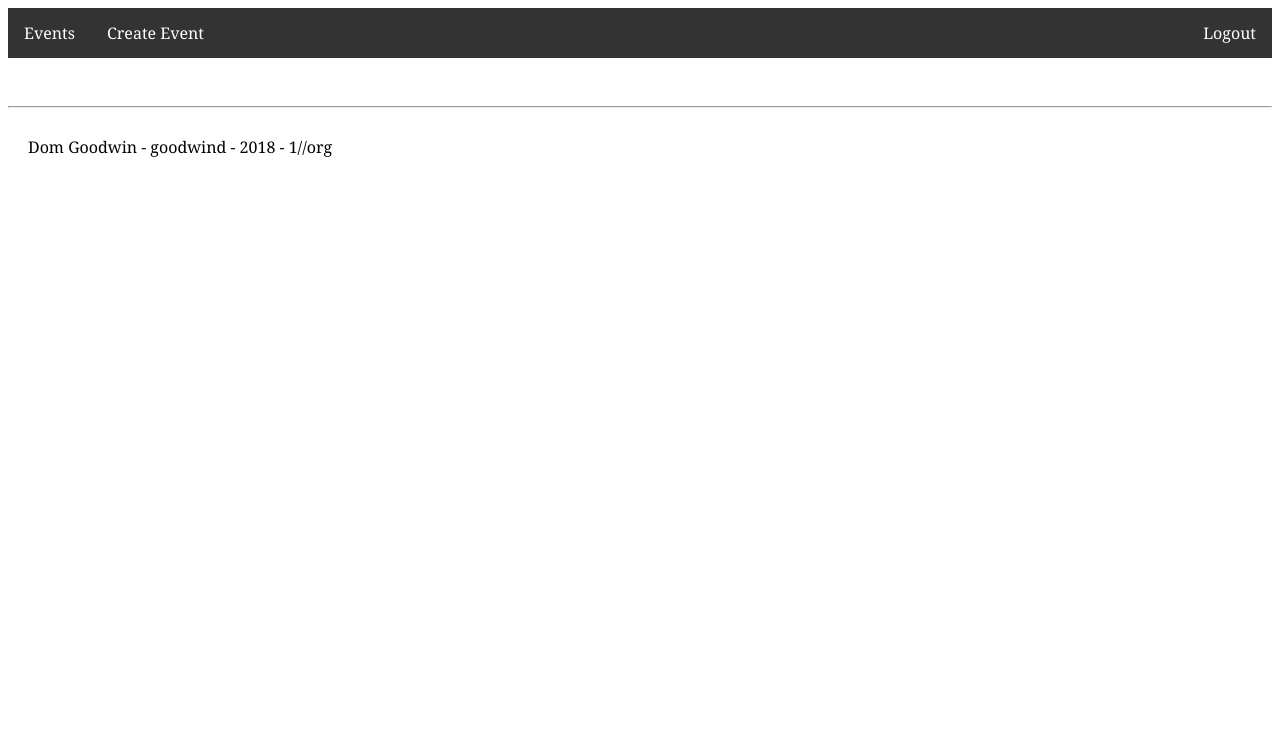
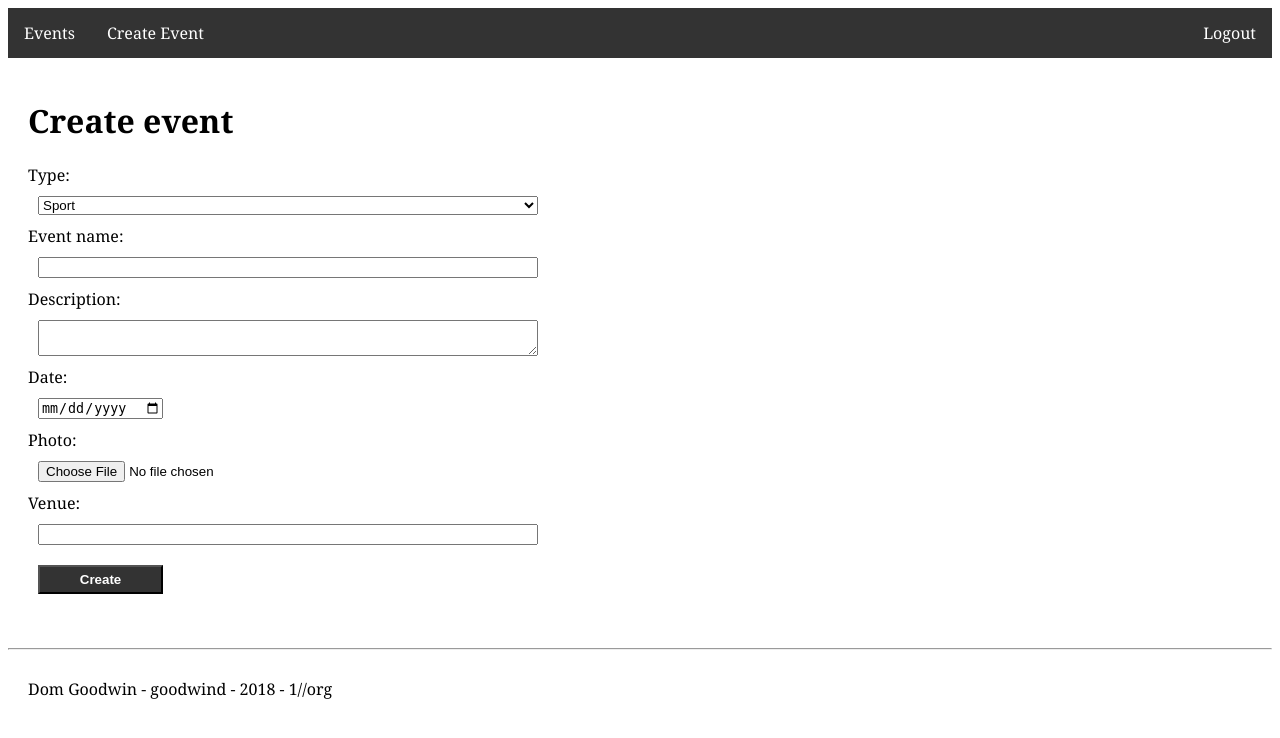
Before and after one commit to domgoodwin/uni, a PHP site: page /create.php in a window 1280 px wide. Shown: the top 738 px of the page. Run offline with PHP 8.4, Linux system fonts and the light colour scheme; the visitor is signed in with stand-in values (Sample User, id 1).

Commit message:
Add org update/create, org filters and picture upload

```diff
--- a/1A/IAT/coursework/sql/setup.sql
+++ b/1A/IAT/coursework/sql/setup.sql
@@ -5,6 +5,8 @@ USE astonevents;
 
 DELETE FROM events
 
+DROP TABLE events
+
 INSERT INTO events (event_type, name, description, date, picture, organiser_id, venue)
 VALUES ("sport", "Football Game", "Let's play a football game", "2018-12-01", "demo.jpeg", 1, "Field 1"),
 ("sport", "Running Game", "Let's play a running", "2018-12-02", "demo.jpeg", 1, "Field 1"),
--- a/1A/IAT/coursework/www/create.php
+++ b/1A/IAT/coursework/www/create.php
@@ -1,9 +1,61 @@
 <?php require('parts/header.php'); ?>
 
-    <?php
-        $newUrl = "http://www.google.com";
-        //header('Location: '.$newUrl);
+<?php
+    if($_SERVER["REQUEST_METHOD"] == "POST"){
+        $type = prune($_POST["type"]);
+        $name = prune($_POST["name"]);
+        $desc = prune($_POST["desc"]);
+        $date = prune($_POST["date"]);
+        $pic = prune(basename($_FILES["picture"]["name"]));
+        $venue = prune($_POST["venue"]);
+        $created = createEvent($type, $name, $desc, $date, $pic, $venue, $_SESSION['user_id']);
+        error_log("created/".$created);
+        if(is_numeric($created)){
+            upload();
+            header('Location: '."event.php?".$created);
+        } else {
+            echo $created;
+        }
+    }
 
-    ?>
+    function upload(){
+        $target = "img/" . basename($_FILES["picture"]["name"]);
+        $ext = strtolower(pathinfo($target, PATHINFO_EXTENSION));
+        if(! ($ext == "png" or $ext == "jpg" or $ext == "jpeg")){
+            return "Invalid file extension";
+        }
+        if (move_uploaded_file($_FILES["picture"]["tmp_name"], $target)) {
+            return true;
+        } else {
+            return "Unknown error occured uploading file";
+        }
+    }
 
+
+?>
+
+<h1>Create event</h1>
+
+<div class="container">
+    <form action="<?php echo htmlspecialchars($_SERVER["PHP_SELF"]);?>" method="post" enctype="multipart/form-data">
+        Type:
+        <select class="filter" name='type' id='type'>
+            <option value='sport'>Sport</option>
+            <option value='culture'>Culture</option>
+            <option value='other'>Other</option>
+        </select>
+        Event name:
+        <input type="text" name="name" id='name'>
+        Description:
+        <textarea name='desc' id='desc'></textarea>
+        Date:
+        <input type="date" name="date" id='date'>
+        Photo:
+        <input type="file" name="picture" id="picture">
+        Venue:
+        <input type="text" name="venue" id="venue">
+
+        <input type="submit" name="create" value="Create">
+    </form>
+</div>
 <?php require('parts/footer.php'); ?>
--- a/1A/IAT/coursework/www/css/main.css
+++ b/1A/IAT/coursework/www/css/main.css
@@ -28,6 +28,24 @@ input.login {
     clear: both;
     margin: 10px;
 }
+
+.container input[type=date] {
+    display: block;
+    clear: both;
+    margin: 10px;
+}
+
+.container input[type=file] {
+    display: block;
+    clear: both;
+    margin: 10px;
+}
+
+.container textarea {
+    width: 100%;
+    clear: both;
+    margin: 10px;
+}
 .container select {
     width: 100%;
     clear: both;
@@ -50,6 +68,15 @@ input.login {
 
 .container input[type=submit]:hover {
     background-color: rgba(54, 161, 42, 0.664);
+}
+
+
+.container input[type=submit]:disabled {
+    cursor: default;
+}
+
+.container input[type=submit]:disabled:hover {
+    background-color: #333;
 }
 
 #email-box {
--- a/1A/IAT/coursework/www/parts/db.php
+++ b/1A/IAT/coursework/www/parts/db.php
@@ -103,15 +103,19 @@ function checkUserExists($username){
 
 // Events
 function getEvents($filterType, $filterDateFrom, $filterDateTo, $filterPopularity, $filterOrganiser){
+    $_POST['cur-filter'] = "Current filters are: ";
     global $db;
-    error_log("dt".$filterDateTo);
-    error_log("df".$filterDateFrom);
+    error_log("dt //".$filterDateTo);
+    error_log("df //".$filterDateFrom);
+    error_log("fil //".$filterType);
+    error_log("org // ".$filterOrganiser);
     $datesGiven = ! (empty($filterDateFrom) and empty($filterDateTo));
     //error_log(isset($filterDateFrom)."/" . isset($filterDateTo)."//" . (trim($filterDateFrom) <> '')."///" . (trim($filterDateTo) <> ''));
     $sqlStatement = "SELECT e.event_id, event_type, name, description, date, organiser_id FROM events e";
     // If any params are set
     $sqlAppend = "";
     if(isset($filterPopularity)) {
+        $_POST['cur-filter'] .= $filterPopularity ? " popularity ascending" : " popularity descending,";
         $sqlStatement = str_replace("FROM", ", COUNT(ei.id) FROM", $sqlStatement);
         $sqlStatement .= " LEFT JOIN event_interest ei ON e.event_id=ei.event_id ";
         $sqlAppend .= "GROUP BY e.event_id ORDER BY IFNULL(COUNT(ei.id),0) ";
@@ -130,13 +134,16 @@ function getEvents($filterType, $filterDateFrom, $filterDateTo, $filterPopularit
         error_log($sqlStatement);
         $sql = $db->prepare($sqlStatement);
         if($datesGiven){
+            $_POST['cur-filter'] .= ", dates filter";
             $sql->bindParam(':dateF', $filterDateFrom, PDO::PARAM_STR, 20);
             $sql->bindParam(':dateT', $filterDateTo, PDO::PARAM_STR, 20);
         }
         if(isset($filterOrganiser)){
+            $_POST['cur-filter'] .= ", only show org events";
             $sql->bindParam(':orgID', $filterOrganiser, PDO::PARAM_INT);
         }
         if($filterType <> "all"){
+            $_POST['cur-filter'] .= ", type filter:" . $filterType;
             $sql->bindParam(':type', $filterType, PDO::PARAM_STR, 20);
         }
         $success = $sql->execute();
@@ -155,7 +162,6 @@ function getEvent($id){
     global $db;
     $sqlStatement = "SELECT event_id, event_type, name, description, date, organiser_id, picture, venue
         FROM events e WHERE e.event_id=:id";
-    $sqlStatement .= $sqlAppend;
     try {
         error_log($sqlStatement);
         $sql = $db->prepare($sqlStatement);
@@ -173,7 +179,92 @@ function getEvent($id){
 }
 
 function registerInterest($id, $userID){
-    return true;
+    global $db;
+    $sqlStatement = "INSERT INTO event_interest (event_id, user_id) VALUES (:eid, :uid)";
+    $sql = $db->prepare($sqlStatement);
+    $sql->bindParam(':eid', $id, PDO::PARAM_INT);
+    $sql->bindParam(':uid', $userID, PDO::PARAM_INT);
+    $success = $sql->execute();
+    if($success){
+        return true;
+    } else {
+       return $sql->fetch();
+    }
+}
+
+function checkIfPrevInterested($id, $userID){
+    global $db;
+    $sqlStatement = "SELECT id FROM event_interest
+        WHERE event_id = :eid AND user_id = :uid";
+    error_log($sqlStatement);
+    try{
+        $sql = $db->prepare($sqlStatement);
+        $sql->bindParam(':eid', $id, PDO::PARAM_INT);
+        $sql->bindParam(':uid', $userID, PDO::PARAM_INT);
+        $success = $sql->execute();
+        if($success){
+            if($sql->rowCount() == 0){
+                return false; // no not prev interested
+            } else {
+                return true; // yes prev interested
+            }
+        } else {
+            return $sql->fetch();
+        }
+    } catch(PDOException $e) {
+        echo "Error: ".$e->getMessage();
+    }
+}
+
+function createEvent($type, $name, $desc, $date, $photo, $venue, $oid){
+    global $db;
+    error_log($type."//".$name."//".$desc."//".$date."//".$photo."//".$venue."//".$oid);
+    $sqlStatement = "INSERT INTO events (event_type, name, description, date, picture, organiser_id, venue)
+        VALUES (:type, :name, :desc, :date, :pic, :oid, :ven)";
+    try{
+        $sql = $db->prepare($sqlStatement);
+        $sql->bindParam(':type', $type, PDO::PARAM_STR, 10);
+        $sql->bindParam(':name', $name, PDO::PARAM_STR, 50);
+        $sql->bindParam(':desc', $desc, PDO::PARAM_STR, 500);
+        $sql->bindParam(':date', $date, PDO::PARAM_STR, 20);
+        $sql->bindParam(':pic', $photo, PDO::PARAM_STR, 30);
+        $sql->bindParam(':ven', $venue, PDO::PARAM_STR, 20);
+        $sql->bindParam(':oid', $oid, PDO::PARAM_INT);
+        $success = $sql->execute();
+        if($success){
+            $id = (int)$db->lastInsertId();
+            return $id;
+        } else {
+           return $sql->fetch();
+        }
+    } catch(PDOException $e){
+        echo "Error: ".$e->getMessage();
+    }
+}
+
+function updateEvent($type, $name, $desc, $date, $venue, $eid){
+    global $db;
+    error_log($type."//".$name."//".$eid);
+    $sqlStatement = "UPDATE events
+        SET event_type = :type, name = :name, description = :desc, date = :date, venue = :ven
+        WHERE event_id = :eid";
+    try{
+        $sql = $db->prepare($sqlStatement);
+        $sql->bindParam(':type', $type, PDO::PARAM_STR, 10);
+        $sql->bindParam(':name', $name, PDO::PARAM_STR, 50);
+        $sql->bindParam(':desc', $desc, PDO::PARAM_STR, 500);
+        $sql->bindParam(':date', $date, PDO::PARAM_STR, 20);
+        $sql->bindParam(':ven', $venue, PDO::PARAM_STR, 20);
+        $sql->bindParam(':eid', $eid, PDO::PARAM_STR, 20);
+        $success = $sql->execute();
+        if($success){
+            return true;
+        } else {
+           return $sql->fetch();
+        }
+    } catch(PDOException $e){
+        echo "Error: ".$e->getMessage();
+    }
 }
 
 // Reusable functions
```
Also changed, not shown: 1A/IAT/coursework/www/event.php (+14 -4 lines), 1A/IAT/coursework/www/eventu.php (added, +63 -0 lines), 1A/IAT/coursework/www/index.php (+17 -4 lines), 1A/IAT/coursework/www/img/logo.png (added), 1A/IAT/coursework/www/img/robot.png (added).
